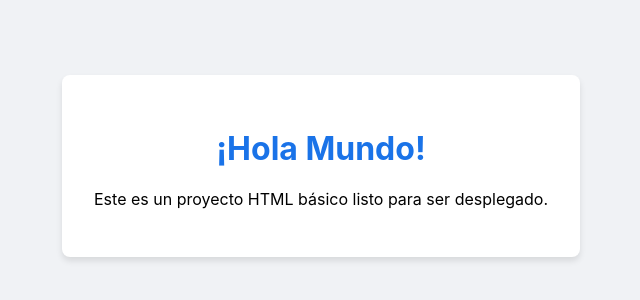
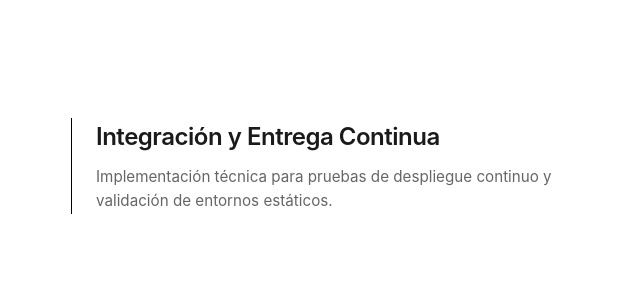
Before and after one commit to azulat/ics-cicd, a website: page index.html in a window 1280 px wide. Shown: the part 234-534 px from the top of the page, without its empty margins (319-959 px from the left). Drawn offline with Linux system fonts and the light colour scheme.

Commit message:
deploy test

```diff
--- a/index.html
+++ b/index.html
@@ -3,33 +3,71 @@
 <head>
     <meta charset="UTF-8">
     <meta name="viewport" content="width=device-width, initial-scale=1.0">
-    <title>Hola Mundo - Gemini CLI</title>
+    <title>Página de Inicio | Proyecto</title>
     <style>
+        :root {
+            --bg-color: #ffffff;
+            --text-main: #1a1a1a;
+            --text-secondary: #666666;
+            --accent: #000000;
+            --border: #ececec;
+        }
+
+        * {
+            margin: 0;
+            padding: 0;
+            box-sizing: border-box;
+        }
+
         body {
-            font-family: -apple-system, BlinkMacSystemFont, "Segoe UI", Roboto, Helvetica, Arial, sans-serif;
+            font-family: -apple-system, BlinkMacSystemFont, "Inter", "Segoe UI", Roboto, sans-serif;
+            background-color: var(--bg-color);
+            color: var(--text-main);
+            line-height: 1.6;
             display: flex;
             justify-content: center;
             align-items: center;
-            height: 100vh;
-            margin: 0;
-            background-color: #f0f2f5;
+            min-height: 100vh;
+            padding: 20px;
         }
-        .container {
-            text-align: center;
-            padding: 2rem;
-            background: white;
-            border-radius: 8px;
-            box-shadow: 0 4px 6px rgba(0,0,0,0.1);
+
+        main {
+            max-width: 500px;
+            width: 100%;
         }
+
+        .content {
+            border-left: 1px solid var(--accent);
+            padding-left: 24px;
+        }
+
         h1 {
-            color: #1a73e8;
+            font-size: 1.5rem;
+            font-weight: 600;
+            letter-spacing: -0.02em;
+            margin-bottom: 8px;
+        }
+
+        p {
+            font-size: 0.95rem;
+            color: var(--text-secondary);
+        }
+
+        footer {
+            margin-top: 32px;
+            font-size: 0.8rem;
+            color: var(--text-secondary);
+            border-top: 1px solid var(--border);
+            padding-top: 16px;
         }
     </style>
 </head>
 <body>
-    <div class="container">
-        <h1>¡Hola Mundo!</h1>
-        <p>Este es un proyecto HTML básico listo para ser desplegado.</p>
-    </div>
+    <main>
+        <div class="content">
+            <h1>Integración y Entrega Continua</h1>
+            <p>Implementación técnica para pruebas de despliegue continuo y validación de entornos estáticos.</p>
+        </div>
+    </main>
 </body>
 </html>
```
Also changed, not shown: vercel.json (added).
